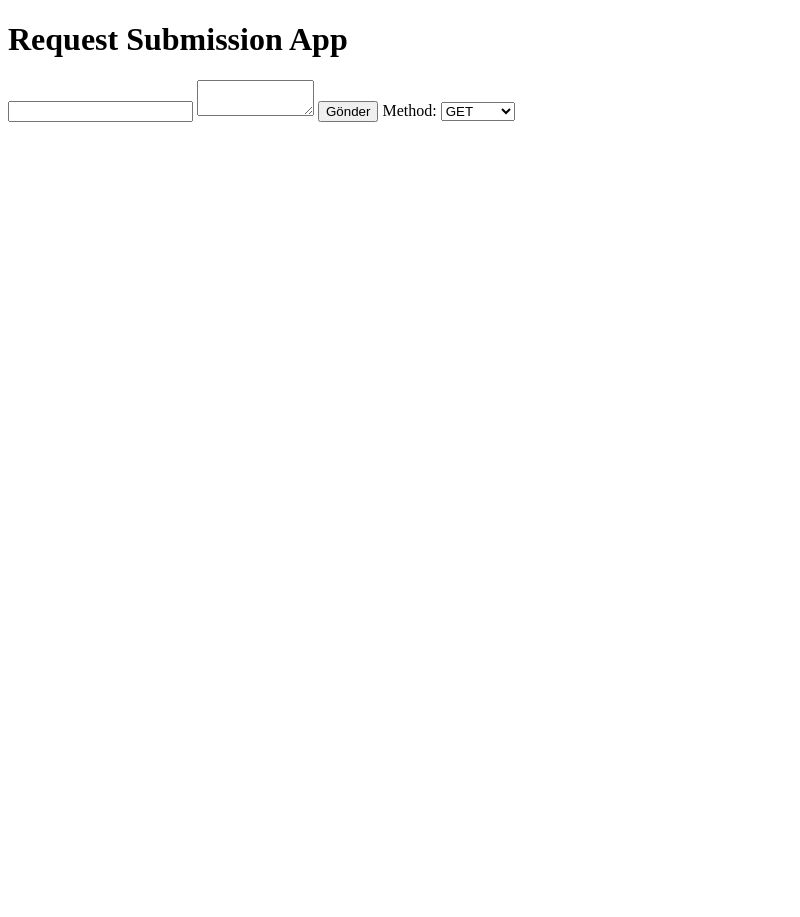
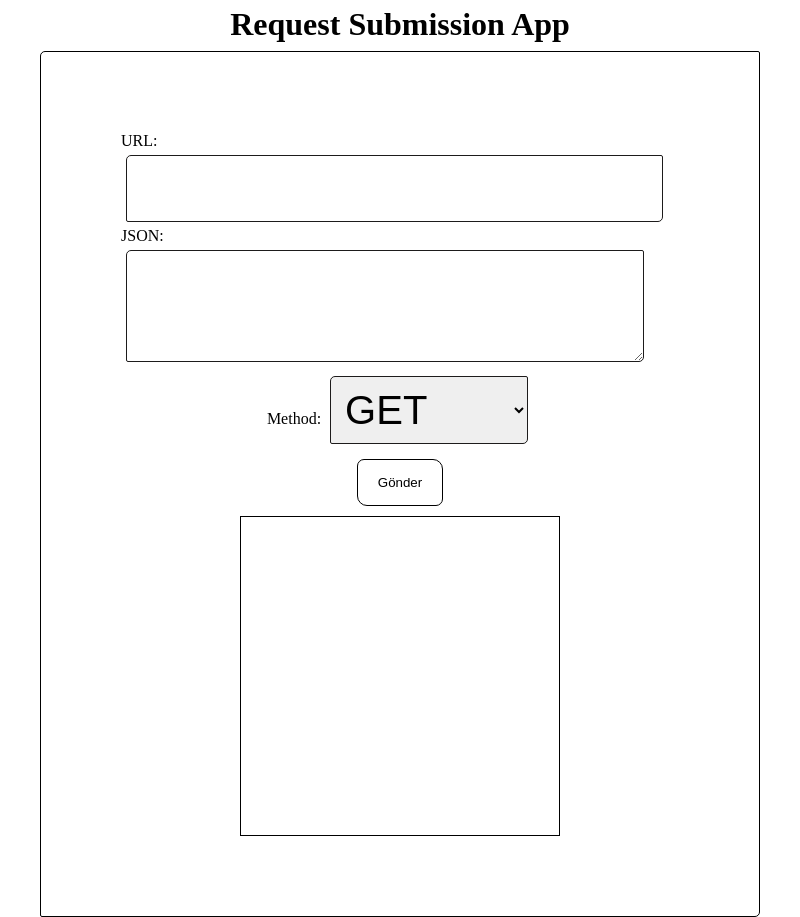
Before and after one commit to burakbehlull/request-submission-app, an Electron app: page pages/main.html in a window 800 px wide. Before the commit the page ends 800 px from the top, so only its background shows below. Drawn offline with Linux system fonts and the light colour scheme.

Commit message:
feat Styling completed

```diff
--- a/pages/main.html
+++ b/pages/main.html
@@ -5,13 +5,23 @@
         <meta http-equiv="X-UA-Compatible" content="IE=edge">
         <meta name="viewport" content="width=device-width, initial-scale=1.0">
         <title>Request Submission App</title>
+        <link rel="stylesheet" href="style.css">
     </head>
     <body>
         <h1>Request Submission App</h1>
+
+        <section>
+            <div>
+                <label for="uri">URL: </label>
                 <input type="text" id="uri">
-        <textarea row="6" cols="12" id="values"></textarea>
-        <button type="submit" id="btn">Gönder</button>
+            </div>
 
+            <div>
+                <label for="values">JSON: </label>
+                <textarea row="14" cols="20" id="values"></textarea>
+            </div>
+
+            <div>
                 <label for="methods">Method: </label>
                 <select id="methods">
                     <option value="GET">GET</option>
@@ -19,9 +29,16 @@
                     <option value="PUT">PUT</option>
                     <option value="DELETE">DELETE</option>
                 </select>
+            </div>
+
+            <div>
+                <button type="submit" id="btn">Gönder</button>
+            </div>
 
 
-        <div id="reqholder"></div>
+            <p id="reqholder"></p>
+        </section>
+
         <script src="main.js"></script>
     </body>
 </html>
--- /dev/null
+++ b/style.scss
@@ -0,0 +1,66 @@
+* {
+    margin: 0;
+    padding: 0;
+    border: none;
+    outline: none;
+    box-sizing: border-box;
+}
+
+body {
+    height: 100%;
+    width: 100%;
+    display: flex;
+    flex-direction: column;
+    justify-content: center;
+    align-items: center;
+}
+
+h1 {
+    text-align: center;
+    margin-top: max(.4rem);
+}
+
+section {
+    padding: 5em;
+    margin-top: .5rem;
+    width: max(90vw);
+    height: auto;
+    display: flex;
+    flex-direction: column;
+    justify-content: center;
+    align-items: center;
+
+
+
+    border: 1px solid black;
+    border-radius: 5px 2px;
+}
+
+input, textarea, select {
+    font-size: max(5vh);
+    margin: 5px;
+    padding: 10px;
+    border: 1px solid #1d1b1b;
+    border-radius: 5px 2px;
+}
+#reqholder {
+    width: max(40vw);
+    height: max(40vh);
+    padding: 7px;
+    border: 1px solid black;
+    word-wrap: break-word;
+}
+
+button {
+    border: 1px solid black;
+    padding: 15px 20px;
+    border-radius: 7px 10px;
+    background-color: white;
+    margin: 10px;
+
+}
+@media screen and (max-width: 455px) {
+    section {
+        padding: .3em;
+    }
+}
```
Also changed, not shown: package.json (+4 -3 lines), pages/style.css (added), 2 other files. Lines whose indentation alone changed are shown as unchanged.
